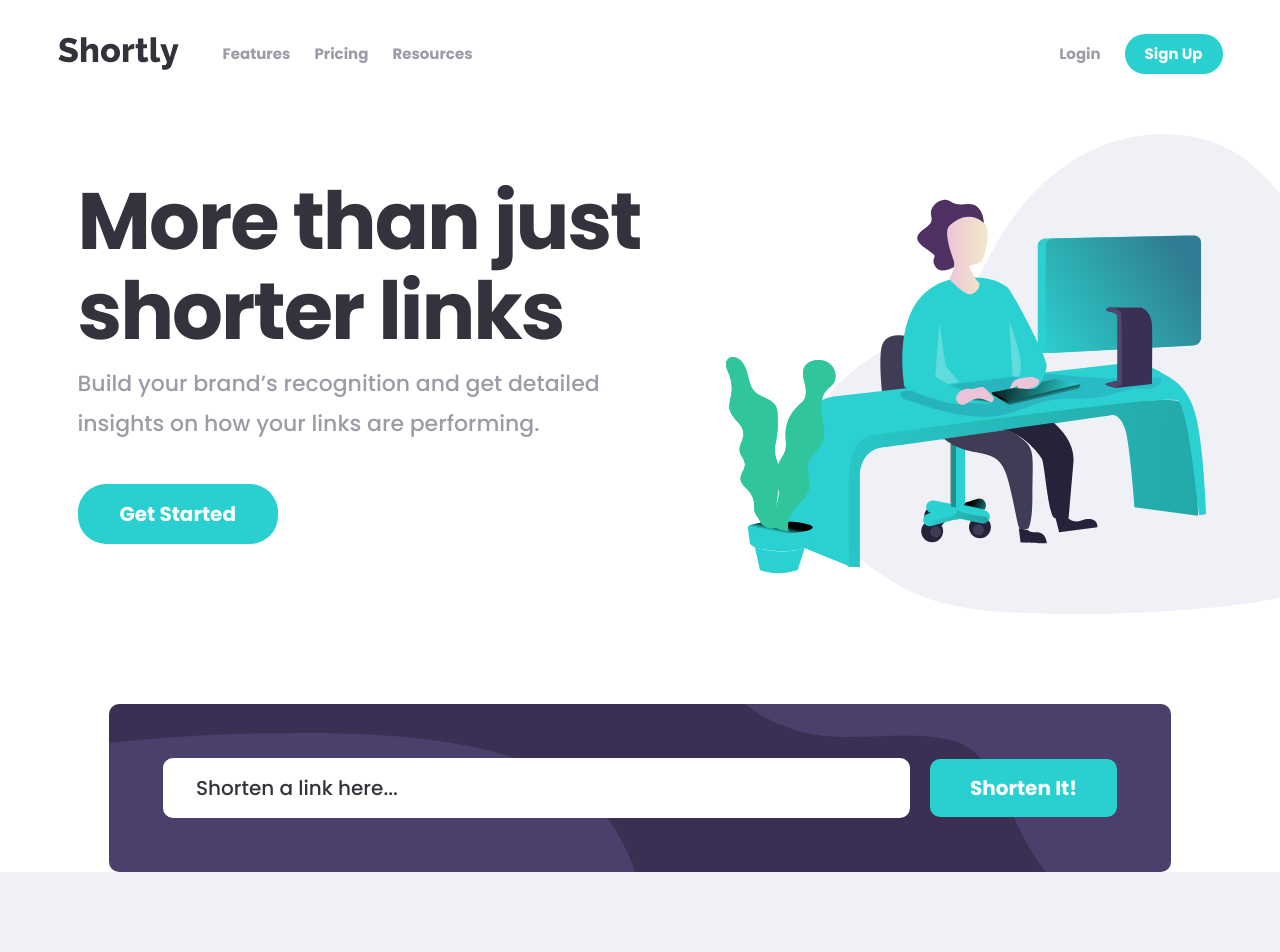
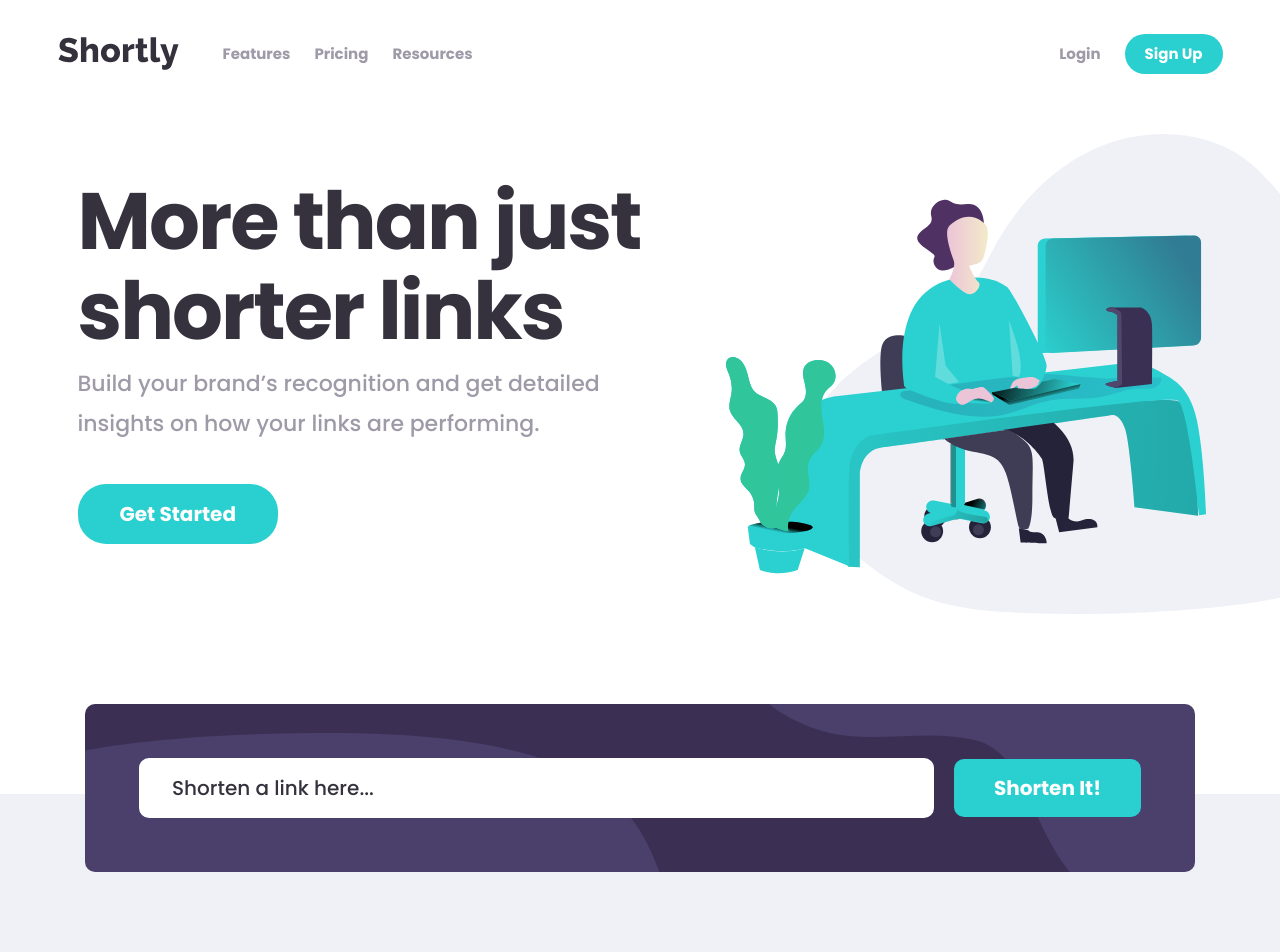
Before and after one commit to DrMalina/shortly, a React (Create React App) app: page / in a window 1280 px wide. Shown: the top 952 px of the page. Built offline with nearby package versions, Linux system fonts and the light colour scheme.

Commit message:
Shorten the links by using rel.link api

```diff
--- a/src/components/Shortener/Shortener.tsx
+++ b/src/components/Shortener/Shortener.tsx
@@ -1,19 +1,127 @@
-import React, { FC } from 'react';
-import { Wrapper, Container, SrLabel, Input, Button } from './style';
+import React, { FC, useState, useRef } from 'react';
+import axios from 'axios';
+import { validateUrl } from '../../utils/validateUrl';
+import {
+  Section,
+  Wrapper,
+  Form,
+  SrLabel,
+  Input,
+  ErrorMsg,
+  Button,
+  Results,
+  ListItem,
+  OriginalLink,
+  ShortenLink,
+} from './style';
+
+interface Link {
+  original: string;
+  shortened: string;
+}
+
+interface Error {
+  isError: boolean | null;
+  msg: string | null;
+}
+
+type Submit = React.FormEvent<HTMLFormElement> | React.MouseEvent<HTMLButtonElement, MouseEvent>;
 
 export const Shortener: FC = () => {
+  const [query, setQuery] = useState<string>('');
+  const [results, setResults] = useState<Link[]>([]);
+  const [error, setError] = useState<Error>({ isError: null, msg: null });
+
+  const handleChange = (e: React.ChangeEvent<HTMLInputElement>): void => {
+    setError({ isError: null, msg: null });
+    setQuery(e.target.value);
+  };
+
+  const copyToClipboard = (idx: number): void => {
+    // find shorten link hash based on index
+    const copiedLink = `https://rel.ink/${results[idx].shortened}`;
+    navigator.clipboard.writeText(copiedLink);
+  };
+
+  const handleSubmit = async (event: Submit): Promise<void> => {
+    event.preventDefault();
+    // prevent submiting empty input
+    if (!query) {
+      setError({ isError: true, msg: 'Please add a link' });
+    } else {
+      // check if input string is correct url
+      if (validateUrl(query)) {
+        try {
+          let response = await axios.post('https://rel.ink/api/links/', {
+            url: query,
+          });
+
+          // display freshest results on top
+          // limit results to 3
+          if (results.length < 3) {
+            setResults([{ original: query, shortened: response.data.hashid }, ...results]);
+          } else {
+            setResults([
+              { original: query, shortened: response.data.hashid },
+              results[0],
+              results[1],
+            ]);
+          }
+
+          // clear input after each api call
+          setQuery('');
+        } catch (error) {
+          alert('Something went wrong...');
+        }
+      } else {
+        // when input does not contain correct url
+        setError({ isError: true, msg: 'Please add a valid link' });
+      }
+
+      return;
+    }
+  };
+
   return (
+    <Section>
       <Wrapper>
-      <Container>
+        <Form onSubmit={(e) => handleSubmit(e)}>
           <SrLabel htmlFor="inputLink">Paste a link to shorten it:</SrLabel>
+          <div>
             <Input
+              value={query}
               id="inputLink"
+              name="inputLink"
               type="text"
               placeholder="Shorten a link here..."
-          autoComplete="inputLink"
+              onChange={(e) => handleChange(e)}
+              onBlur={(e) => handleChange(e)}
+              error={error.isError}
+              aria-invalid={error.isError ? 'true' : 'false'}
             />
-        <Button type="submit">Shorten It!</Button>
-      </Container>
+            {error.isError && <ErrorMsg role="alert">{error.msg}</ErrorMsg>}
+          </div>
+          <Button type="submit" onClick={(e) => handleSubmit(e)}>
+            Shorten It!
+          </Button>
+        </Form>
+        {results && (
+          <Results>
+            <SrLabel as="span">Shortened links</SrLabel>
+            <ul>
+              {results.map((result, idx) => (
+                <ListItem key={idx}>
+                  <OriginalLink href={result.original}>{result.original}</OriginalLink>
+                  <ShortenLink href={`https://rel.ink/${result.shortened}`}>
+                    https://rel.ink/{result.shortened}
+                  </ShortenLink>
+                  <button onClick={() => copyToClipboard(idx)}>Copy</button>
+                </ListItem>
+              ))}
+            </ul>
+          </Results>
+        )}
       </Wrapper>
+    </Section>
   );
 };
--- a/src/components/Shortener/style.ts
+++ b/src/components/Shortener/style.ts
@@ -3,25 +3,61 @@ import { theme } from '../../theme/mainTheme';
 import bgMobile from '../../assets/images/bg-shorten-mobile.svg';
 import bgDesktop from '../../assets/images/bg-shorten-desktop.svg';
 
-export const Wrapper = styled.div`
-  margin: 0 auto;
-  max-width: 111rem;
+export const Section = styled.div`
+  position: relative;
+  padding-left: 2.4rem;
+  padding-right: 2.4rem;
+
+  &:after {
+    content: '';
+    background-color: ${theme.colors.gray};
+    position: absolute;
+    top: 8rem;
+    left: 0;
+    right: 0;
+    height: 100%;
+    z-index: -1;
+  }
+
+  @media (min-width: 775px) {
+    &:after {
+      top: 6rem;
+    }
+  }
+
+  @media (min-width: 965px) {
+    &:after {
+      top: 9rem;
+    }
+  }
 `;
 
-export const Container = styled.div`
+export const Wrapper = styled.div`
+  max-width: 111rem;
+  margin: 0 auto;
+`;
+
+export const Form = styled.form`
   display: flex;
   position: relative;
   z-index: 10;
   flex-direction: column;
+  max-width: 111rem;
   margin-top: 9rem;
-  margin-left: 2.4rem;
-  margin-right: 2.4rem;
+  margin-left: auto;
+  margin-right: auto;
   padding: 2.6rem;
   border-radius: 1rem;
   background-color: ${theme.colors.background};
   background-image: url(${bgMobile});
   background-position: top right;
   background-repeat: no-repeat;
+
+  & > div {
+    display: flex;
+    flex-direction: column;
+    flex: 1;
+  }
 
   @media (min-width: 775px) {
     flex-direction: row;
@@ -47,27 +83,49 @@ export const SrLabel = styled.label`
   width: 1px;
 `;
 
-export const Input = styled.input`
-  border: 3px solid ${theme.colors.white};
+interface InputProps {
+  error: boolean | null;
+}
+
+export const Input = styled.input<InputProps>`
+  border: 3px solid ${(props) => (props.error ? theme.colors.error : theme.colors.white)};
+  color: ${(props) => (props.error ? theme.colors.error : theme.colors.black)};
   border-radius: 0.5rem;
   outline: none;
-  padding: 0.8rem 1.3rem;
+  padding: 1.3rem;
   font-family: inherit;
-  font-size: 1.6rem;
+  font-size: 1.5rem;
   font-weight: ${theme.fontWeight.regular};
 
   ::placeholder {
-    color: ${theme.colors.gray300};
+    color: ${(props) => (props.error ? theme.colors.error : theme.colors.gray300)};
   }
 
   @media (min-width: 775px) {
-    flex-grow: 1;
     padding-top: 1.2rem;
     padding-bottom: 1.2rem;
     padding-left: 3rem;
     border-radius: 1rem;
     margin-right: 2rem;
     font-size: 2rem;
+  }
+`;
+
+export const ErrorMsg = styled.p`
+  color: ${theme.colors.error};
+  font-size: 1.3rem;
+  font-style: italic;
+  margin-top: 0.8rem;
+  padding-left: 0.5rem;
+
+  @media (min-width: 775px) {
+    position: absolute;
+    top: 8.4rem;
+  }
+
+  @media (min-width: 965px) {
+    top: 12rem;
+    font-size: 1.6rem;
   }
 `;
 
@@ -95,3 +153,80 @@ export const Button = styled.button`
     padding: 1.4rem 4rem;
   }
 `;
+
+export const Results = styled.div`
+  position: relative;
+  z-index: 12;
+  overflow: hidden;
+`;
+
+export const ListItem = styled.li`
+  margin-top: 3rem;
+  background-color: ${theme.colors.white};
+  display: flex;
+  flex-direction: column;
+  padding: 2rem;
+  border-radius: 0.8rem;
+  white-space: nowrap;
+  text-align: left;
+
+  & > button {
+    border: none;
+    background-color: ${theme.colors.primary};
+    font-family: inherit;
+    font-size: 1.6rem;
+    font-weight: ${theme.fontWeight.bold};
+    color: ${theme.colors.white};
+    border-radius: 0.5rem;
+    padding: 0.8rem 3rem;
+    cursor: pointer;
+    transition: ease-in-out 350ms background-color;
+    &:hover {
+      background-color: ${theme.colors.primaryLight};
+    }
+  }
+
+  @media (min-width: 775px) {
+    margin-top: 2rem;
+    flex-direction: row;
+    align-items: center;
+
+    & > button {
+      font-size: 1.5rem;
+      padding: 1rem 3rem;
+    }
+  }
+`;
+
+export const OriginalLink = styled.a`
+  flex: 1;
+  color: ${theme.colors.gray300};
+  border-bottom: 2px solid ${theme.colors.gray};
+  padding-bottom: 1.6rem;
+  text-decoration: none;
+  text-overflow: ellipsis;
+  white-space: nowrap;
+  overflow: hidden;
+  font-size: 1.6rem;
+
+  @media (min-width: 775px) {
+    font-size: 2rem;
+    line-height: 3rem;
+    margin-right: 2.6rem;
+    border-bottom: none;
+    padding-bottom: 0;
+  }
+`;
+
+export const ShortenLink = styled.a`
+  text-decoration: none;
+  color: ${theme.colors.primary};
+  margin-top: 1.6rem;
+  margin-bottom: 1.6rem;
+  margin-right: 2rem;
+
+  @media (min-width: 775px) {
+    margin-top: 0;
+    margin-bottom: 0;
+  }
+`;
```
Lines whose indentation alone changed are shown as unchanged.
